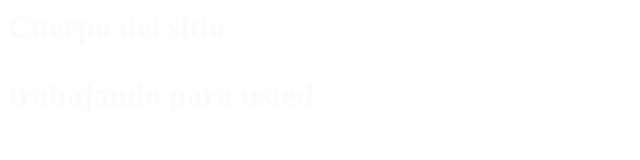
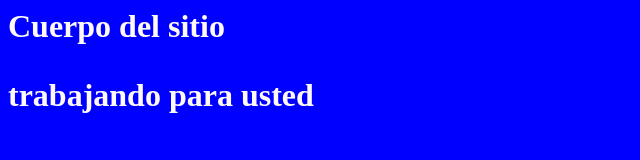
Before and after one commit to perseo91/visual_repositorio, a plain HTML site: page index.html in a window 1280 px wide. Shown: the whole page, without its empty margins (0-640 px from the left). Drawn offline with Linux system fonts and the light colour scheme.

Commit message:
Update estilos.css

```diff
--- a/estilos.css
+++ b/estilos.css
@@ -1,6 +1,6 @@
 body{
 
- backgrond-color:blue;
+ background-color:blue;
  color:snow;
 
 }
```
